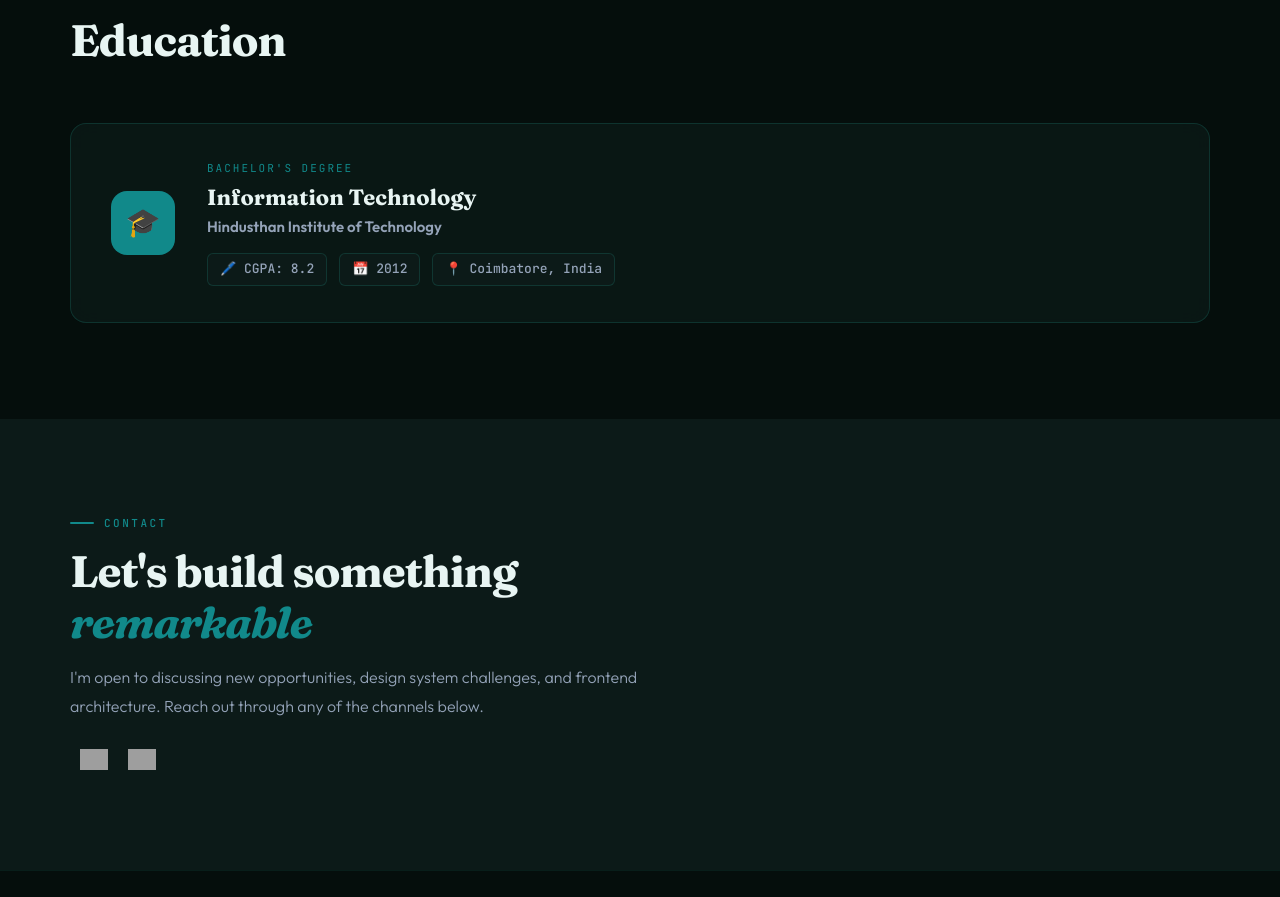
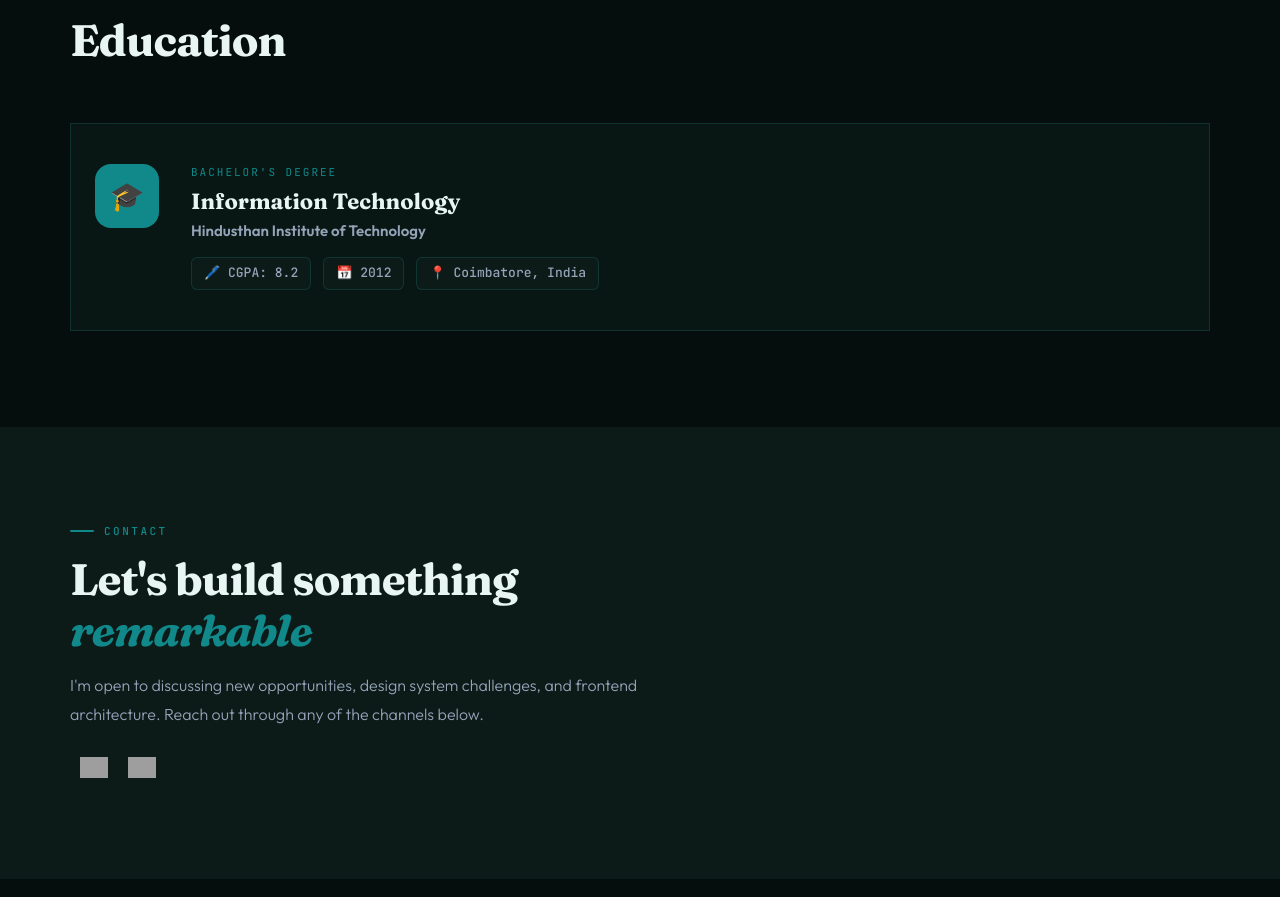
Before and after one commit to sendray/my-profile, a React (Vite) app: page / in a window 1280 px wide. Shown: the part 4860-5757 px from the top of the page. Built offline with nearby package versions, Linux system fonts and the light colour scheme; grey boxes are pictures that could not be loaded; the HTML template or start-up script is replaced by a standard one.

Commit message:
Style fix for education section

```diff
--- a/src/components/Education.tsx
+++ b/src/components/Education.tsx
@@ -25,17 +25,7 @@ const Education = () => {
           </h2>
         </RevealBlock>
         <RevealBlock>
-          <div
-            className="glass"
-            style={{
-              borderRadius: 16,
-              padding: "36px 40px",
-              display: "flex",
-              gap: 32,
-              alignItems: "center",
-              flexWrap: "wrap",
-            }}
-          >
+          <div className="glass flex gap-8 align-center flex-wrap py-10 px-6 md:justify-center">
             <div
               style={{
                 width: 64,
```
